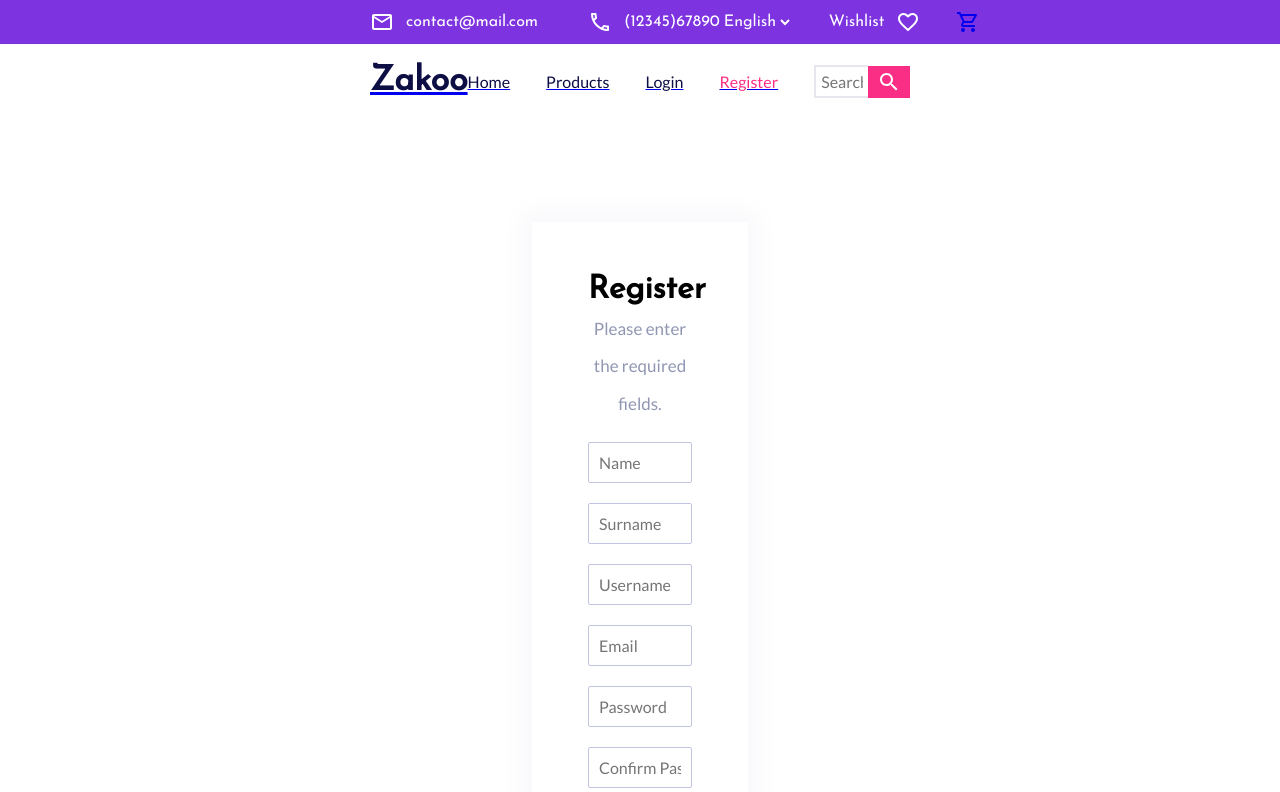
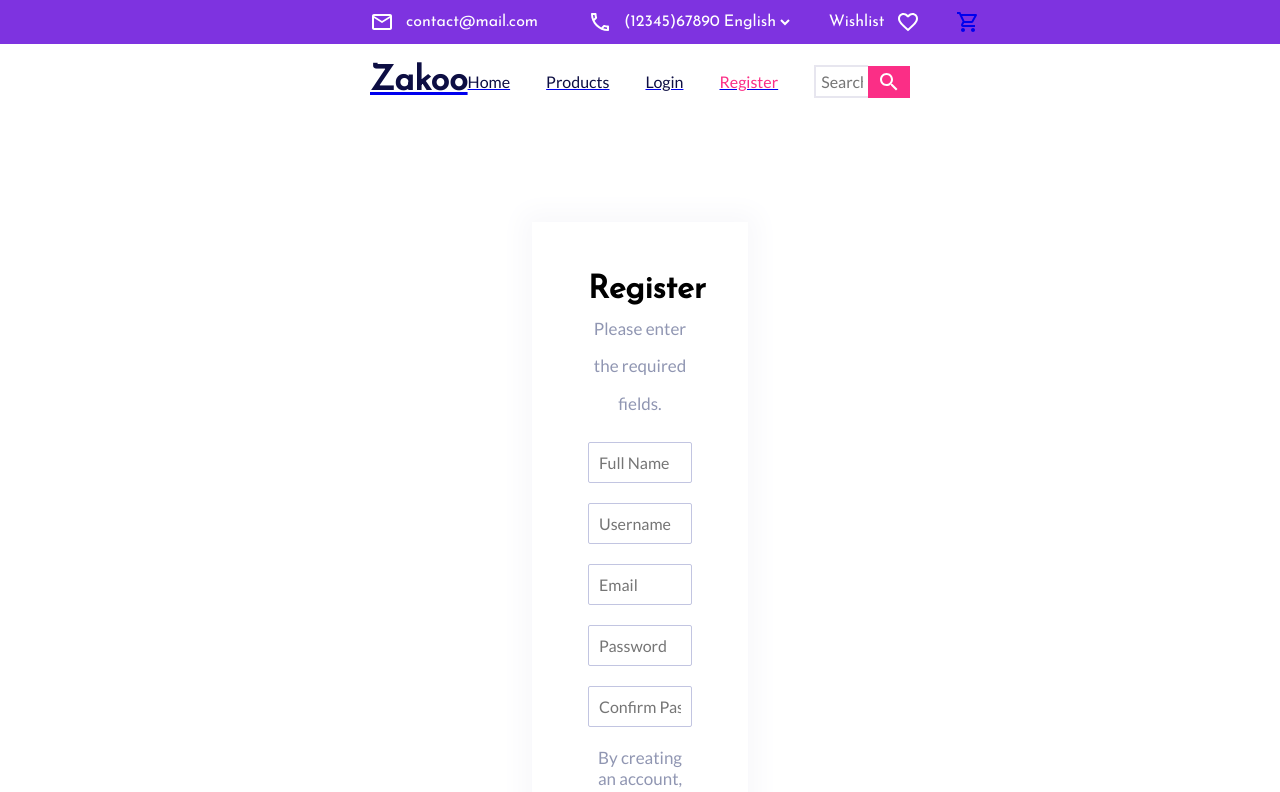
Before and after one commit to idnzozkan/zakoo, a React (Create React App) app in the folder frontend/: page /register in a window 1280 px wide. Shown: the top 792 px of the page. Built offline with nearby package versions, Linux system fonts and the light colour scheme.

Commit message:
Merge name surname inputs into full name input on the register form

```diff
--- a/frontend/src/components/RegisterForm.jsx
+++ b/frontend/src/components/RegisterForm.jsx
@@ -5,8 +5,7 @@ import { xsmall } from '../responsive'
 const RegisterForm = () => {
     return (
         <Form>
-            <Input placeholder="Name" />
-            <Input placeholder="Surname" />
+            <Input placeholder="Full Name" />
             <Input placeholder="Username" />
             <Input placeholder="Email" type="email" />
             <Input placeholder="Password" type="password" />
```
